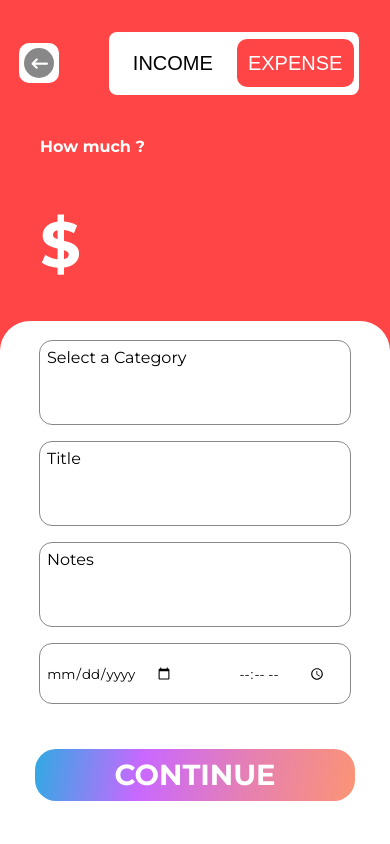
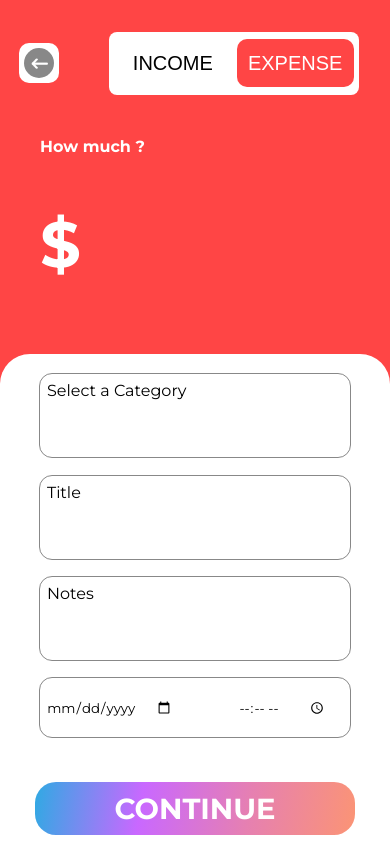
Before and after one commit to priyanshpatel18/ExpenShare-Web, a React (Vite) app: page /Groups in a window 390 px wide. Shown: the part 1266-2110 px from the top of the page. Built offline with nearby package versions, Linux system fonts and the light colour scheme.

Commit message:
feat/cat

```diff
--- a/src/index.css
+++ b/src/index.css
@@ -1408,6 +1408,7 @@ body {
     display: flex;
     justify-content: center;
     align-items: center;
+
     flex-direction: column;
     color: white;
     height: 35%;
@@ -1417,10 +1418,10 @@ body {
     width: 100%;
     background-color: #ffffff;
     height: 60%;
-    position: absolute;
+    position: relative;
     border-top-left-radius: 30px;
     border-top-right-radius: 30px;
-    top: 38%;
+    top: -8%;
     overflow: hidden;
   }
   .tsp-up {
```
